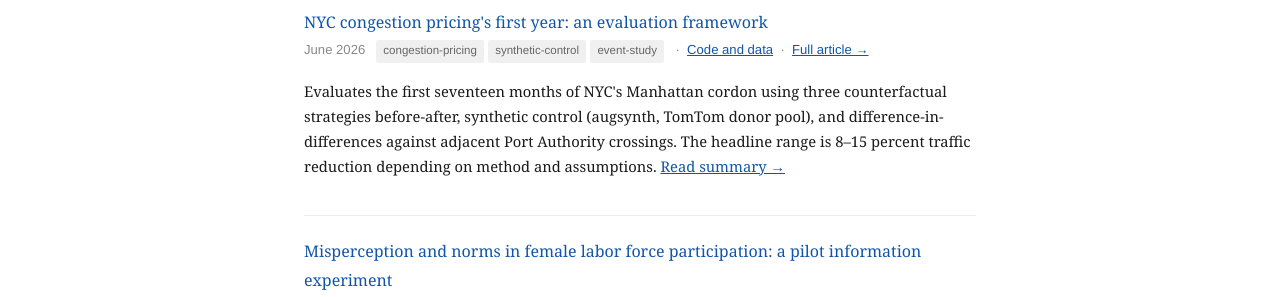
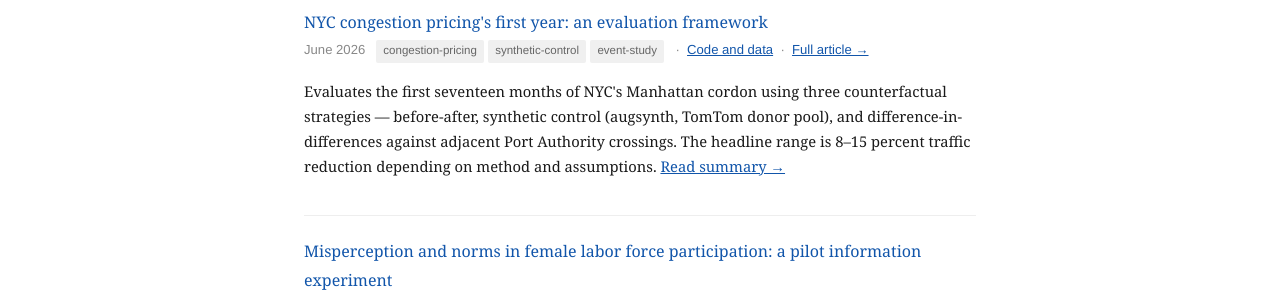
Before and after one commit to JoelNithishKumar/research, a Jekyll site: the page built from writing.md, in a window 1280 px wide. Shown: the part 522-819 px from the top of the page. Built offline with Jekyll 4.4.1, drawn with Linux system fonts in a browser that asks for light colours.

Commit message:
Update writing.md

```diff
--- a/writing.md
+++ b/writing.md
@@ -26,7 +26,7 @@ Each entry links to a summary on this site. For the full article with all tables
       &nbsp;·&nbsp; <a href="https://github.com/JoelNithishKumar/nyc-congestion-pricing-eval" target="_blank" rel="noopener">Code and data</a>
       &nbsp;·&nbsp; <a href="https://github.com/JoelNithishKumar/nyc-congestion-pricing-eval/blob/main/writing/article.md" target="_blank" rel="noopener">Full article →</a>
     </p>
-    <p style="font-size:0.92rem; margin-top:0.3rem;">Evaluates the first seventeen months of NYC's Manhattan cordon using three counterfactual strategies before-after, synthetic control (augsynth, TomTom donor pool), and difference-in-differences against adjacent Port Authority crossings. The headline range is 8–15 percent traffic reduction depending on method and assumptions. <a href="/research/writing/2026/06/10/nyc-congestion-pricing-eval/">Read summary →</a></p>
+    <p style="font-size:0.92rem; margin-top:0.3rem;">Evaluates the first seventeen months of NYC's Manhattan cordon using three counterfactual strategies — before-after, synthetic control (augsynth, TomTom donor pool), and difference-in-differences against adjacent Port Authority crossings. The headline range is 8–15 percent traffic reduction depending on method and assumptions. <a href="/research/writing/2026/06/10/nyc-congestion-pricing-eval/">Read summary →</a></p>
   </li>
   <li>
     <a class="post-title-link" href="/research/writing/2026/06/10/flfp-norms-pilot/">Misperception and norms in female labor force participation: a pilot information experiment</a>
```
